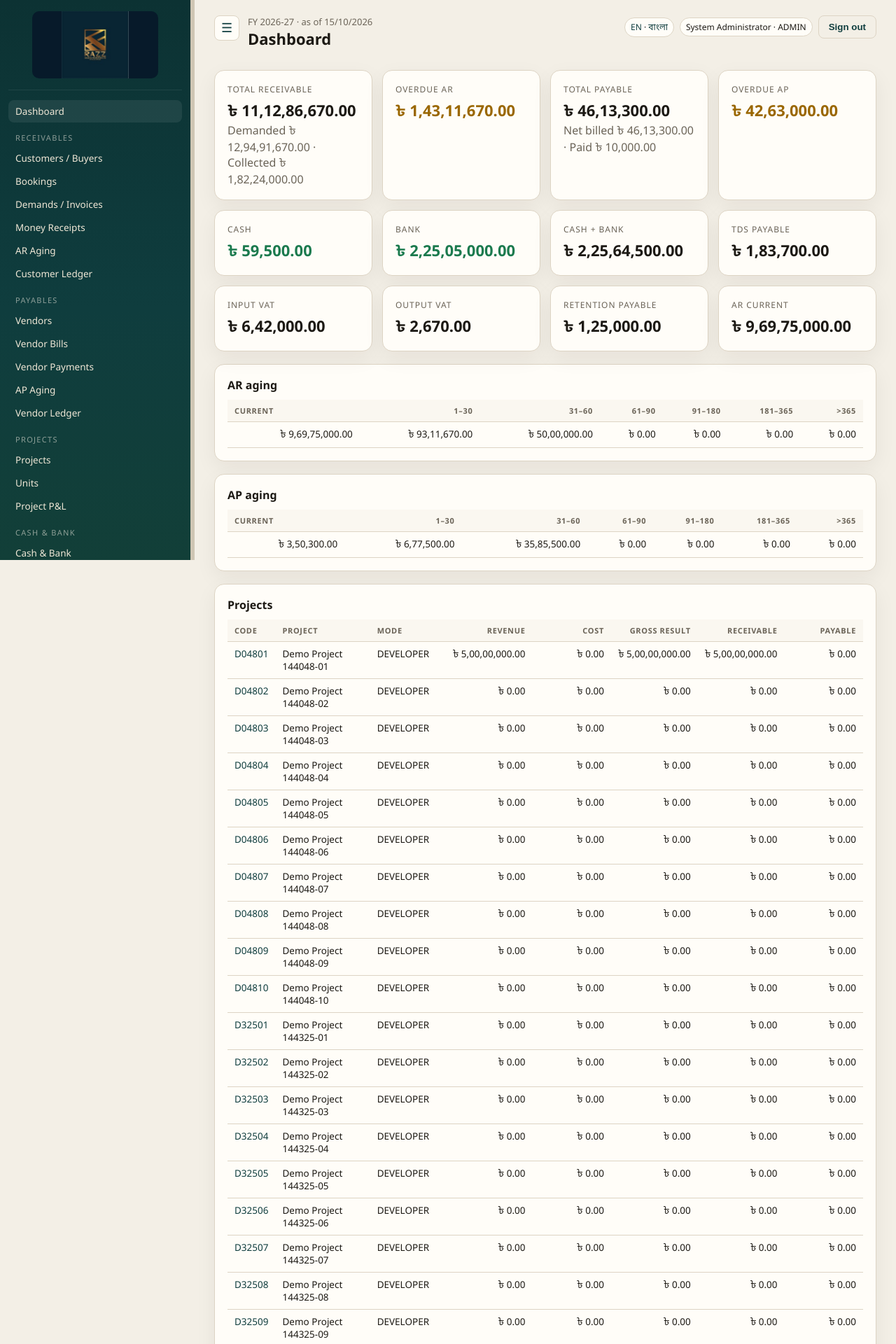
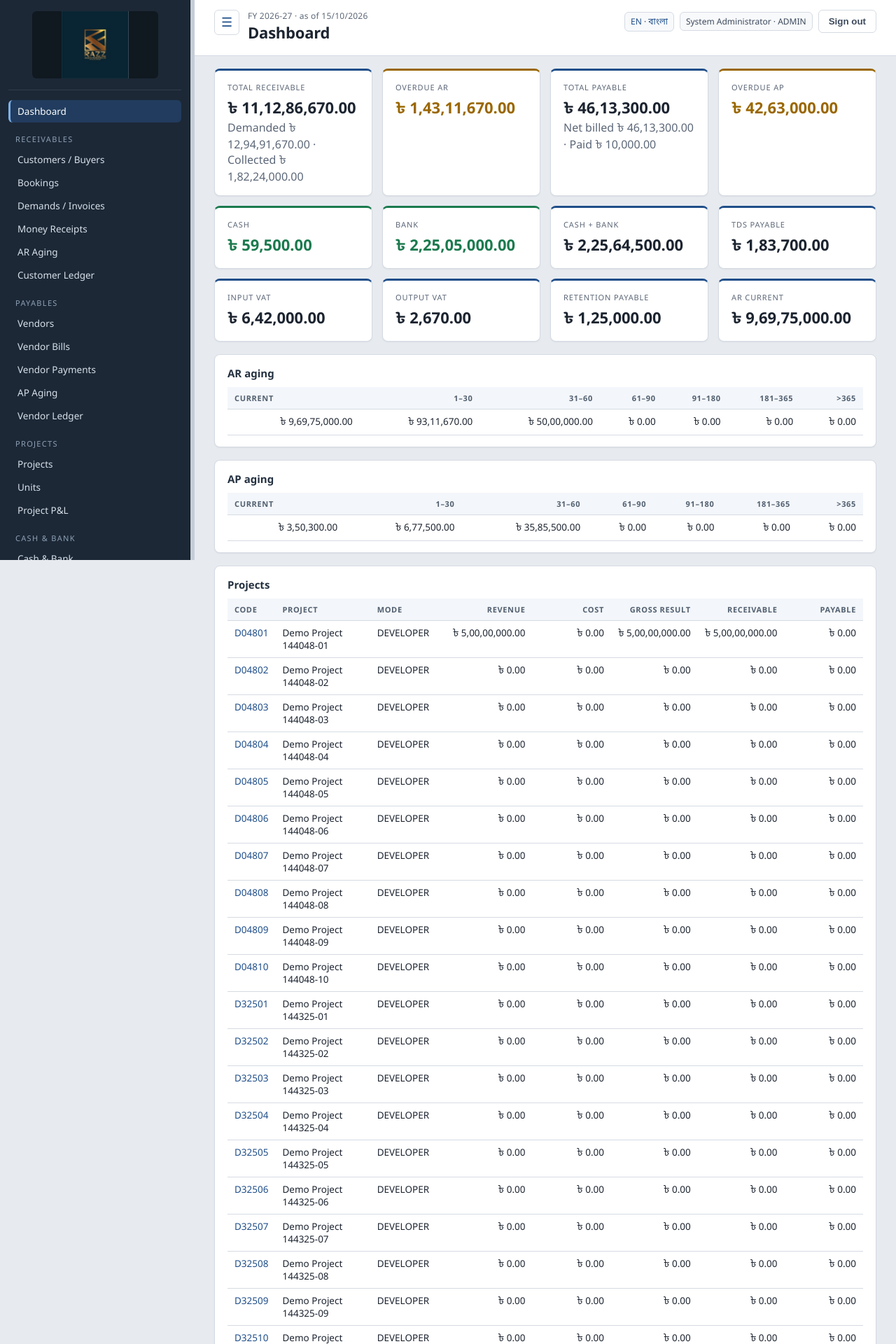
Before and after one commit to apchowdhury25/razz-cpl, a FastAPI app: page / in a window 1280 px wide. Shown: the top 1920 px of the page at 70% size. Run offline with FastAPI, Linux system fonts and the light colour scheme; a user stored in the database is signed in; data comes from the database, SQL or seed files in the repository.

Commit message:
Restyle the ledger in blue and gray and drop the logo from sign-in.

```diff
--- a/app/static/css/app.css
+++ b/app/static/css/app.css
@@ -1,22 +1,22 @@
 :root {
-  --ink: #1c1914;
-  --muted: #6b6458;
-  --paper: #f3efe6;
-  --card: #fffdf8;
-  --line: #ddd4c4;
-  --teal: #0f3d3e;
-  --teal-2: #165456;
-  --gold: #b8892a;
+  --ink: #1c2430;
+  --muted: #5c6778;
+  --paper: #e7ebf0;
+  --card: #ffffff;
+  --line: #d5dbe3;
+  --blue: #1f4e89;
+  --blue-2: #163a68;
+  --slate: #1c2836;
   --good: #1b7a4e;
   --bad: #b42318;
   --warn: #9a6700;
   --sidebar: 272px;
-  --shadow: 0 10px 30px rgba(28, 25, 20, 0.06);
+  --shadow: 0 1px 2px rgba(22, 34, 51, 0.06);
   font-family: "Segoe UI", "Nirmala UI", "Kalpurush", "Noto Sans Bengali", sans-serif;
 }
 * { box-sizing: border-box; }
 html, body { margin: 0; padding: 0; min-height: 100%; background: var(--paper); color: var(--ink); }
-a { color: var(--teal); text-decoration: none; }
+a { color: var(--blue); text-decoration: none; }
 a:hover { text-decoration: underline; }
 .layout {
   display: grid;
@@ -29,16 +29,17 @@ a:hover { text-decoration: underline; }
   grid-area: nav;
   width: auto;
   max-width: 100%;
-  background: linear-gradient(180deg, #0c3233 0%, #0f3d3e 55%, #123f38 100%);
-  color: #f4efe4; padding: 16px 12px 32px;
+  background: var(--slate);
+  color: #e7edf4; padding: 16px 12px 32px;
   height: 100vh; overflow: auto; overflow-x: hidden;
+  border-right: 1px solid #121a24;
 }
 .splitter {
   grid-area: split;
-  cursor: col-resize; background: #cfc6b4; border: 0;
+  cursor: col-resize; background: #c5ced8; border: 0;
   height: 100vh;
 }
-.splitter:hover, body.is-resizing .splitter { background: var(--gold); }
+.splitter:hover, body.is-resizing .splitter { background: var(--blue); }
 body.is-resizing { cursor: col-resize; user-select: none; }
 body.is-resizing iframe, body.is-resizing img { pointer-events: none; }
 .layout.nav-hidden {
@@ -48,52 +49,65 @@ body.is-resizing iframe, body.is-resizing img { pointer-events: none; }
 .layout.nav-hidden .sidebar,
 .layout.nav-hidden .splitter { display: none; }
 .nav-toggle {
-  flex: 0 0 auto; width: 36px; height: 36px; border: 1px solid var(--line); border-radius: 8px;
-  background: var(--card); color: var(--teal); font-size: 18px; cursor: pointer; line-height: 1;
+  flex: 0 0 auto; width: 36px; height: 36px; border: 1px solid var(--line); border-radius: 6px;
+  background: var(--card); color: var(--blue); font-size: 18px; cursor: pointer; line-height: 1;
 }
-.nav-toggle:hover { background: #fff; border-color: var(--teal); }
+.nav-toggle:hover { background: #f4f7fb; border-color: var(--blue); }
 .title-block { display: flex; align-items: flex-start; gap: 12px; min-width: 0; }
-.brand { padding: 0 0 16px; border-bottom: 1px solid rgba(255,255,255,.08); margin-bottom: 14px; }
+.brand { padding: 0 0 16px; border-bottom: 1px solid rgba(255,255,255,.1); margin-bottom: 14px; }
 .brand-link { display: block; text-decoration: none; }
 .brand-logo {
   display: block; max-width: 100%; width: 180px; height: auto; max-height: 96px; object-fit: contain;
-  background: #071a2a; border-radius: 10px; margin: 0 auto;
+  background: #101820; border-radius: 6px; margin: 0 auto;
 }
-.nav-group { margin: 14px 0 6px; padding: 0 10px; font-size: 11px; letter-spacing: .12em; text-transform: uppercase; opacity: .55; }
+.nav-group { margin: 16px 0 6px; padding: 0 10px; font-size: 11px; letter-spacing: .12em; text-transform: uppercase; color: #8ea0b5; }
 .nav a {
-  display: block; color: #efe7d6; padding: 7px 10px; border-radius: 8px; margin: 1px 0; font-size: 13.5px;
+  display: block; color: #d7e0ea; padding: 7px 10px; border-radius: 6px; margin: 1px 0; font-size: 13.5px;
+  border-left: 3px solid transparent;
 }
-.nav a:hover, .nav a.active { background: rgba(255,255,255,.08); text-decoration: none; }
-.main { grid-area: main; padding: 22px 28px 48px; min-width: 0; overflow-x: auto; background: var(--paper); }
-.topbar { display: flex; justify-content: space-between; gap: 12px; align-items: flex-start; margin-bottom: 18px; flex-wrap: wrap; }
-.crumbs { color: var(--muted); font-size: 13px; }
+.nav a:hover { background: rgba(255,255,255,.06); text-decoration: none; }
+.nav a.active { background: rgba(47, 111, 196, .28); border-left-color: #7eb0e8; color: #fff; text-decoration: none; }
+.main { grid-area: main; padding: 0 28px 48px; min-width: 0; overflow-x: auto; background: var(--paper); }
+.topbar {
+  display: flex; justify-content: space-between; gap: 12px; align-items: flex-start; flex-wrap: wrap;
+  margin: 0 -28px 18px; padding: 14px 28px; background: #fff; border-bottom: 1px solid var(--line);
+}
+.crumbs { color: var(--muted); font-size: 12px; letter-spacing: .02em; }
 .userbox { display: flex; gap: 8px; align-items: center; flex-wrap: wrap; }
 .lang a, .btn, button.btn, input.btn { display: inline-block; }
-.chip { border: 1px solid var(--line); background: var(--card); padding: 4px 8px; border-radius: 999px; font-size: 12px; }
+.chip { border: 1px solid var(--line); background: #f7f9fb; padding: 4px 8px; border-radius: 6px; font-size: 12px; color: #3d4a5c; }
 .card {
-  background: var(--card); border: 1px solid var(--line); border-radius: 14px; box-shadow: var(--shadow); padding: 18px;
+  background: var(--card); border: 1px solid var(--line); border-radius: 8px; box-shadow: var(--shadow); padding: 16px 18px;
 }
 .grid { display: grid; gap: 14px; }
 .grid-4 { grid-template-columns: repeat(4, 1fr); }
 .grid-3 { grid-template-columns: repeat(3, 1fr); }
 .grid-2 { grid-template-columns: repeat(2, 1fr); }
-.kpi .label { color: var(--muted); font-size: 12px; text-transform: uppercase; letter-spacing: .08em; }
-.kpi .value { font-size: 22px; font-weight: 700; margin-top: 6px; font-variant-numeric: tabular-nums; }
+.kpi { border-top: 3px solid var(--blue); }
+.kpi .label { color: var(--muted); font-size: 11px; text-transform: uppercase; letter-spacing: .08em; }
+.kpi .value { font-size: 22px; font-weight: 600; margin-top: 6px; font-variant-numeric: tabular-nums; color: var(--ink); }
+.kpi.good { border-top-color: var(--good); }
 .kpi.good .value { color: var(--good); }
+.kpi.warn { border-top-color: var(--warn); }
 .kpi.warn .value { color: var(--warn); }
+.kpi.bad { border-top-color: var(--bad); }
 .kpi.bad .value { color: var(--bad); }
-h2 { margin: 0 0 12px; font-size: 22px; }
-h3 { margin: 0 0 10px; font-size: 16px; }
+h2 { margin: 0 0 4px; font-size: 22px; font-weight: 600; letter-spacing: -0.01em; }
+h3 { margin: 0 0 10px; font-size: 15px; font-weight: 600; color: #243140; }
 table { width: 100%; border-collapse: collapse; font-size: 13.5px; }
 th, td { padding: 8px 10px; border-bottom: 1px solid var(--line); text-align: left; vertical-align: top; }
-th { font-size: 11px; letter-spacing: .06em; text-transform: uppercase; color: var(--muted); background: #faf7f0; }
+th { font-size: 11px; letter-spacing: .06em; text-transform: uppercase; color: #526070; background: #f3f6fa; }
+tbody tr:hover td { background: #f7f9fb; }
 td.num, th.num { text-align: right; font-variant-numeric: tabular-nums; white-space: nowrap; }
 .toolbar { display: flex; gap: 8px; flex-wrap: wrap; align-items: flex-end; margin-bottom: 14px; }
 .toolbar form { display: flex; gap: 8px; flex-wrap: wrap; align-items: flex-end; flex: 1 1 auto; margin: 0; }
 .toolbar p { margin: 0; min-width: 150px; }
 label { display: block; font-size: 12px; color: var(--muted); margin-bottom: 4px; }
 input, select, textarea {
-  padding: 8px 10px; border: 1px solid var(--line); border-radius: 8px; background: #fff; font: inherit; color: inherit;
+  padding: 8px 10px; border: 1px solid var(--line); border-radius: 6px; background: #fff; font: inherit; color: inherit;
+}
+input:focus, select:focus, textarea:focus {
+  outline: none; border-color: var(--blue); box-shadow: 0 0 0 3px rgba(31, 78, 137, 0.16);
 }
 .card form input, .card form select, .card form textarea,
 .grid input, .grid select, .grid textarea,
@@ -130,16 +144,19 @@ form:not(.toolbar) p input, form:not(.toolbar) p select, form:not(.toolbar) p te
 .card table { min-width: 640px; }
 textarea { min-height: 80px; }
 .btn {
-  background: var(--teal); color: #fff; border: 0; border-radius: 8px; padding: 8px 14px; font-weight: 600; cursor: pointer;
+  background: var(--blue); color: #fff; border: 0; border-radius: 6px; padding: 8px 14px; font-weight: 600; cursor: pointer;
 }
-.btn:hover { background: var(--teal-2); text-decoration: none; color: #fff; }
-.btn.secondary { background: #fff; color: var(--teal); border: 1px solid var(--teal); }
+.btn:hover { background: var(--blue-2); text-decoration: none; color: #fff; }
+.btn.secondary { background: #fff; color: var(--blue); border: 1px solid var(--blue); }
+.btn.secondary:hover { background: #f4f7fb; color: var(--blue); }
 .btn.danger { background: var(--bad); }
-.btn.ghost { background: transparent; color: var(--teal); border: 1px solid var(--line); }
-.flash { padding: 10px 12px; border-radius: 10px; margin-bottom: 12px; }
-.flash.success { background: #e8f6ee; color: #145c38; }
-.flash.error { background: #fdecec; color: #8a1f16; }
-.status { font-size: 11px; padding: 2px 8px; border-radius: 999px; background: #eee; }
+.btn.danger:hover { background: #8f1d14; }
+.btn.ghost { background: #fff; color: #3d4a5c; border: 1px solid var(--line); }
+.btn.ghost:hover { background: #f4f7fb; color: var(--ink); }
+.flash { padding: 10px 12px; border-radius: 6px; margin-bottom: 12px; border: 1px solid transparent; }
+.flash.success { background: #e8f6ee; color: #145c38; border-color: #b7e4c9; }
+.flash.error { background: #fdecec; color: #8a1f16; border-color: #f3c1be; }
+.status { font-size: 11px; padding: 2px 8px; border-radius: 999px; background: #eef1f5; color: #3d4a5c; }
 .status.POSTED, .status.PAID, .status.APPROVED { background: #e8f6ee; color: #145c38; }
 .status.DRAFT, .status.SUBMITTED { background: #fff4d6; color: #7a5b00; }
 .status.OVERDUE, .status.CANCELLED { background: #fdecec; color: #8a1f16; }
--- a/app/templates/base.html
+++ b/app/templates/base.html
@@ -4,7 +4,7 @@
   <meta charset="utf-8">
   <meta name="viewport" content="width=device-width, initial-scale=1">
   <title>{% block title %}{{ t('app_name') }}{% endblock %}</title>
-  <link rel="icon" type="image/jpeg" href="/static/img/razz-cpl-logo.jpg">
+  <link rel="icon" href="/static/img/mark.svg" type="image/svg+xml">
   <link rel="stylesheet" href="/static/css/app.css?v={{ asset_v }}">
 </head>
 <body>
--- a/app/templates/login.html
+++ b/app/templates/login.html
@@ -2,16 +2,16 @@
 <html lang="{{ lang }}">
 <head>
   <meta charset="utf-8">
+  <meta name="viewport" content="width=device-width, initial-scale=1">
   <title>{{ t('login') }} · {{ t('app_name') }}</title>
-  <link rel="icon" type="image/jpeg" href="/static/img/razz-cpl-logo.jpg">
+  <link rel="icon" href="/static/img/mark.svg" type="image/svg+xml">
   <link rel="stylesheet" href="/static/css/app.css?v={{ asset_v }}">
 </head>
 <body>
 <div class="login-wrap">
   <div class="login-card">
-    <img class="login-logo" src="/static/img/razz-cpl-logo.jpg" alt="RAZZ Creative Properties Ltd">
     <h2>Razz CNPL Accounts</h2>
-    <p class="muted">Internal AR / AP / project accounting — Dhaka</p>
+    <p class="muted login-lead">Internal AR / AP / project accounting — Dhaka</p>
     {% for item in flash_messages %}
       <div class="flash {{ item.category }}">{{ item.message }}</div>
     {% endfor %}
--- a/app/web.py
+++ b/app/web.py
@@ -15,7 +15,7 @@ from app.money import amount_in_words_bn, amount_in_words_en, format_money
 
 TEMPLATES_DIR = Path(__file__).parent / "templates"
 templates = Jinja2Templates(directory=str(TEMPLATES_DIR))
-ASSET_V = "20260927h"
+ASSET_V = "20261015a"
 templates.env.filters["money"] = format_money
 templates.env.filters["bdt"] = format_money
 templates.env.filters["dmy"] = dmy
```
Also changed, not shown: other parts of app/static/css/app.css (+24 -10 lines), README.bn.md (+2 -0 lines), USER-GUIDE.bn.md (+2 -0 lines), USER-GUIDE.md (+2 -0 lines), tests/test_routes.py (+3 -1 lines), README.md, app/static/img/mark.svg (added).
